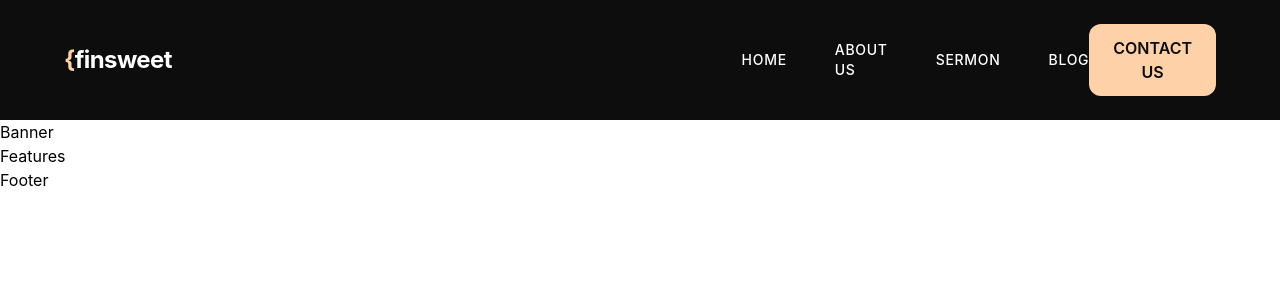
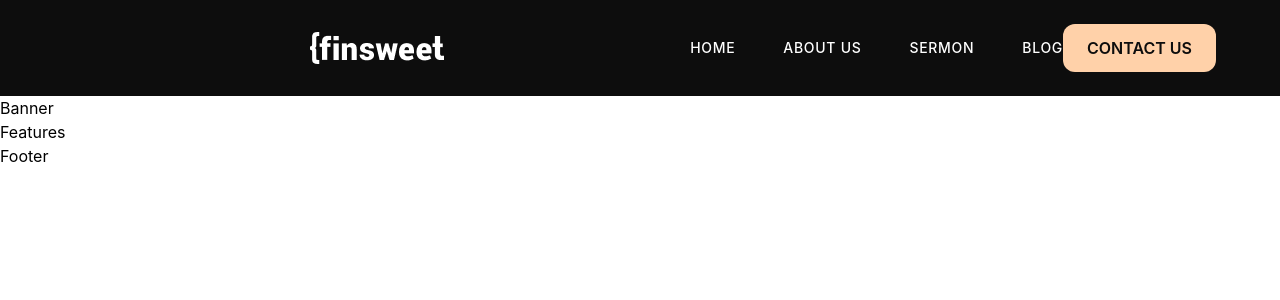
Before and after one commit to dev-mehedihassan/finsweet-tailwind, a React (Vite) app: page / in a window 1280 px wide. Shown: the top 300 px of the page. Built offline with nearby package versions, Linux system fonts and the light colour scheme.

Commit message:
Image component added

```diff
--- /dev/null
+++ b/src/components/common/Image.jsx
@@ -0,0 +1,9 @@
+import React from 'react'
+
+const Image = ({src, alt}) => {
+  return (
+    <img src={src} alt={alt} />
+  )
+}
+
+export default Image
--- a/src/components/layouts/Navbar.jsx
+++ b/src/components/layouts/Navbar.jsx
@@ -1,16 +1,14 @@
 import React from 'react'
 import Container from '../common/Container'
 import logo from '../../assets/logo.png'
+import Image from '../common/Image'
 
 const Navbar = () => {
   return (
     <nav className="bg-brand-dark px-16 py-6 flex items-center justify-between text-white">
         <Container>
-
+            <Image src={logo} alt="Finsweet Logo" />
         </Container>
-      <div className="w-[1280px] mx-auto text-2xl font-bold tracking-tight">
-        <span className="text-brand-peach">{'{'}</span>finsweet
-      </div>
 
       <ul className="flex items-center gap-12 text-sm font-medium tracking-wider">
         <li>
--- a/src/index.css
+++ b/src/index.css
@@ -1,6 +1,6 @@
 @import "tailwindcss";
 
 @theme {
-  --color-brand-dark: #0d0d0d;
+  --color-brand-dark: #0D0D0D;
   --color-brand-peach: #ffd1a9;
 }
```
